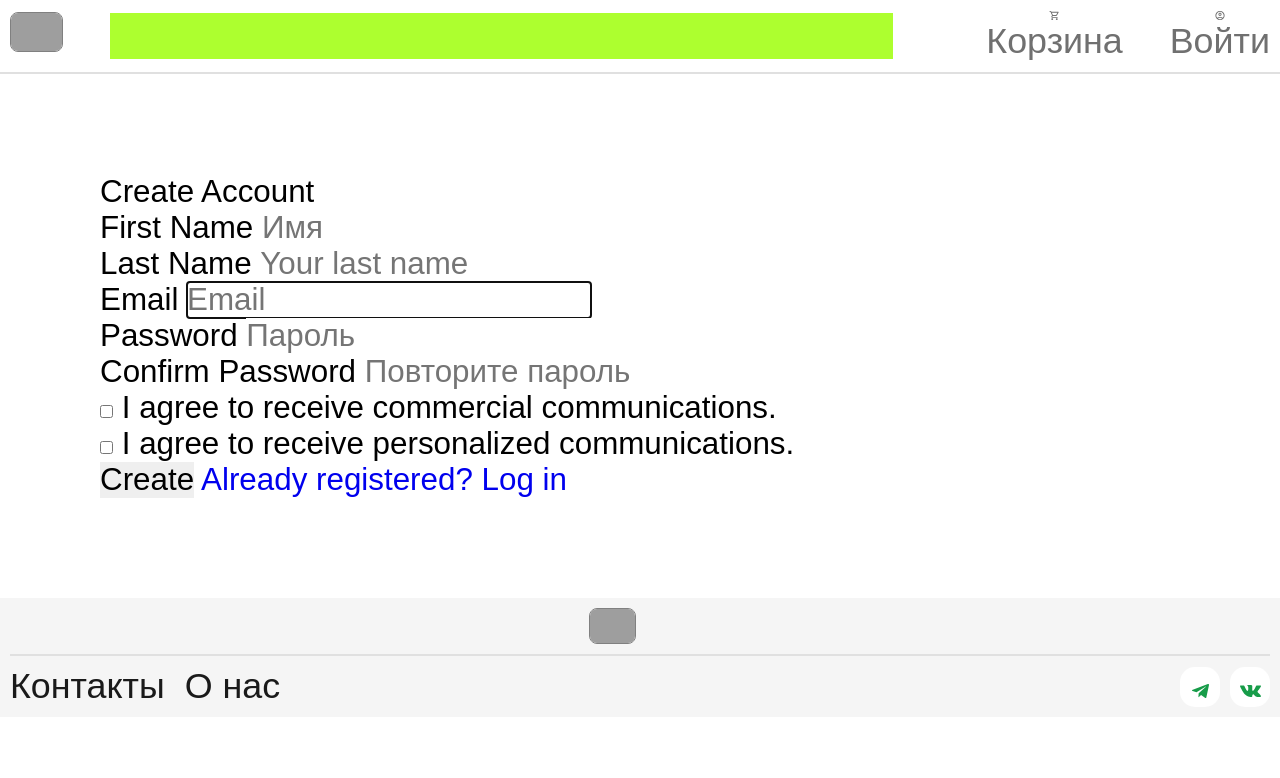
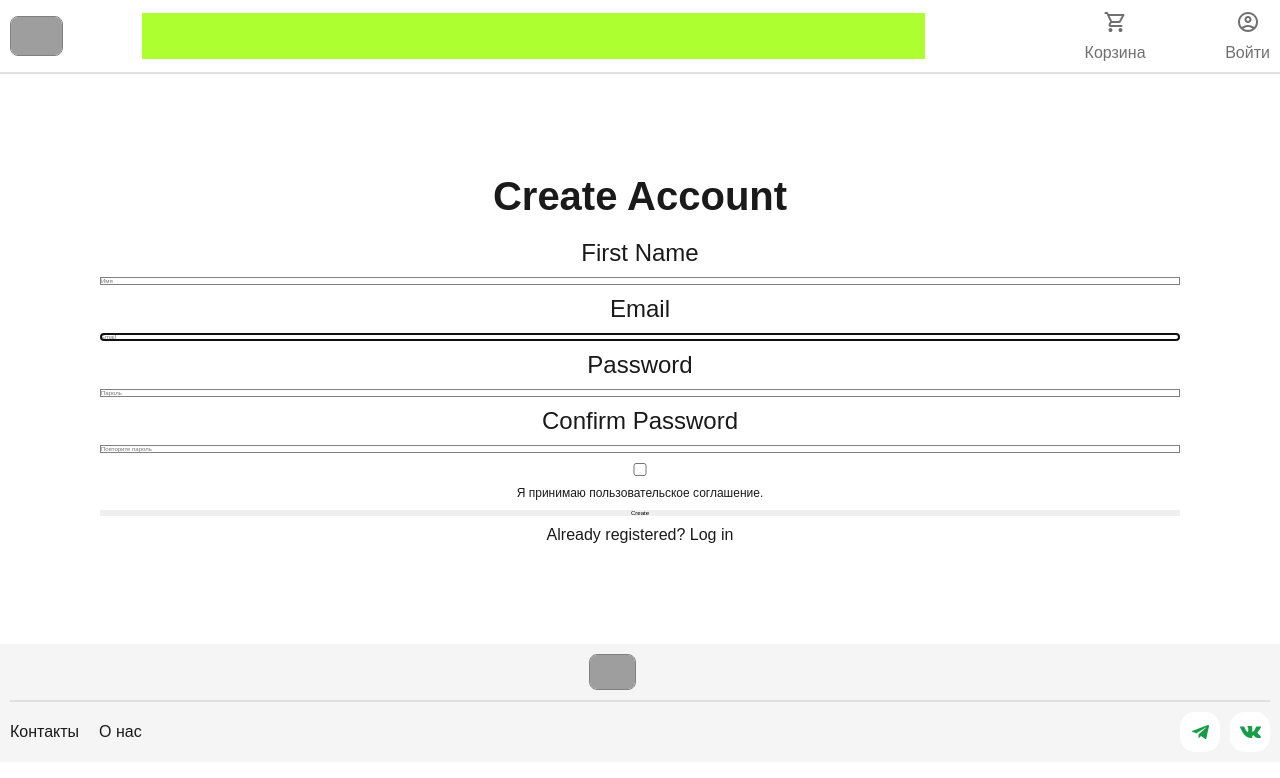
Before and after one commit to Kayloren01/Healthy-Food-Online-Store, a Django app: page /register/ in a window 1280 px wide. Shown: the top 778 px of the page. Run offline with Django 5.2, Linux system fonts and the light colour scheme; some web fonts are replaced; grey boxes are pictures that could not be loaded.

Commit message:
Регистрация и вход стабильно работают

```diff
--- a/shop/main/static/css/register.css
+++ b/shop/main/static/css/register.css
@@ -1,3 +1,28 @@
-*{
-    font-size: 1.4rem;
+
+
+h1 {
+    text-align: center;
+    margin-bottom: 20px;
 }
+
+.block7 {
+    /* background-color: #707070; */
+
+
+}
+
+.reg-form {
+    display: flex;
+    flex-direction: column;
+    justify-items: center;
+    text-align: center;
+    gap: 10px;
+
+    input {
+        border: 1px solid grey
+    }
+}
+
+.error {
+    color: red;
+}
--- a/shop/users/forms.py
+++ b/shop/users/forms.py
@@ -19,9 +19,11 @@
         widget=forms.TextInput(attrs={'class': 'input-register form-control', 'placeholder': 'Имя'})
     )
     last_name = forms.CharField(
-        required=True,
+        required=False,
         max_length=50,
-        widget=forms.TextInput(attrs={'class': 'input-register form-control', 'placeholder': 'Your last name'})
+        widget=forms.TextInput(attrs={'class': 'input-register form-control', 'placeholder': 'Your last name'}
+                               ),
+
     )
     password1 = forms.CharField(
         required=True,
@@ -32,7 +34,7 @@
         widget=forms.PasswordInput(attrs={'class': 'input-register form-control', 'placeholder': 'Повторите пароль'})
     )
     marketing_consent1 = forms.BooleanField(
-        required=False,
+        required=True,
         label="Соглашаюсь получать новости и специальные предложения",
         widget=forms.CheckboxInput(attrs={'class': 'checkbox-input-register'})
     )
@@ -69,7 +71,7 @@
         widget=forms.TextInput(attrs={'autofocus': True, 'class': 'input-register form-control', 'placeholder': 'Email'})
     )
     password = forms.CharField(
-        label='Password',
+        label='Пароль',
         widget=forms.PasswordInput(attrs={'class': 'input-register form-control', 'placeholder': 'Пароль'})
     )
 
--- a/shop/users/templates/register.html
+++ b/shop/users/templates/register.html
@@ -3,63 +3,48 @@
 {% block title %}Create Account{% endblock %}
 {% block link %}<link rel="stylesheet" href="{% static "css/register.css" %}">{% endblock link %}
 {% block content %}
-    <h1>Create Account</h1>
+    <h1  class='text1 text_40px black weight_700'>Create Account</h1>
     <form method="post" class="reg-form">
         {% csrf_token %}
-        <div class="form-group">
-            <label for="{{ form.first_name.id_for_label }}">First Name</label>
+
+            <label for="{{ form.first_name.id_for_label }} " class='text2 text_24px black'>First Name</label>
             {{ form.first_name }}
             {% if form.first_name.errors %}
                 <div class="error">{{ form.first_name.errors }}</div>
             {% endif %}
-        </div>
-        <div class="form-group">
-            <label for="{{ form.last_name.id_for_label }}">Last Name</label>
-            {{ form.last_name }}
-            {% if form.last_name.errors %}
-                <div class="error">{{ form.last_name.errors }}</div>
-            {% endif %}
-        </div>
-        <div class="form-group">
-            <label for="{{ form.email.id_for_label }}">Email</label>
+
+
+
+
+            <label for="{{ form.email.id_for_label }}" class='text3 text_24px black'>Email</label>
             {{ form.email }}
             {% if form.email.errors %}
                 <div class="error">{{ form.email.errors }}</div>
             {% endif %}
-        </div>
-        <div class="form-group">
-            <label for="{{ form.password1.id_for_label }}">Password</label>
+
+            <label for="{{ form.password1.id_for_label }}" class='text4 text_24px black'>Password</label>
             {{ form.password1 }}
             {% if form.password1.errors %}
                 <div class="error">{{ form.password1.errors }}</div>
             {% endif %}
-        </div>
-        <div class="form-group">
-            <label for="{{ form.password2.id_for_label }}">Confirm Password</label>
+
+            <label for="{{ form.password2.id_for_label }}" class='text5 text_24px black'>Confirm Password</label>
             {{ form.password2 }}
             {% if form.password2.errors %}
                 <div class="error">{{ form.password2.errors }}</div>
             {% endif %}
-        </div>
-        <div class="checkbox-form">
+
             {{ form.marketing_consent1 }}
-            <label for="{{ form.marketing_consent1.id_for_label }}">
-                I agree to receive commercial communications.
+            <label for="{{ form.marketing_consent1.id_for_label }}" class='text6 text_12px black'>
+                Я принимаю пользовательское соглашение.
             </label>
             {% if form.marketing_consent1.errors %}
                 <div class="error">{{ form.marketing_consent1.errors }}</div>
             {% endif %}
-        </div>
-        <div class="checkbox-form">
-            {{ form.marketing_consent2 }}
-            <label for="{{ form.marketing_consent2.id_for_label }}">
-                I agree to receive personalized communications.
-            </label>
-            {% if form.marketing_consent2.errors %}
-                <div class="error">{{ form.marketing_consent2.errors }}</div>
-            {% endif %}
-        </div>
+
+
+
         <button type="submit">Create</button>
-        <a href="{% url 'users:login' %}" class="link">Already registered? Log in</a>
+        <a href="{% url 'users:login' %}" class="link text_16px black">Already registered? Log in</a>
     </form>
 {% endblock %}
```
Also changed, not shown: shop/main/static/css/login.css (+21 -2 lines), shop/users/templates/login.html (+8 -9 lines), shop/users/templates/profile.html (+17 -2 lines), shop/db.sqlite3, shop/main/static/img/avatar2.svg (added), shop/main/static/img/block.webp (added).
